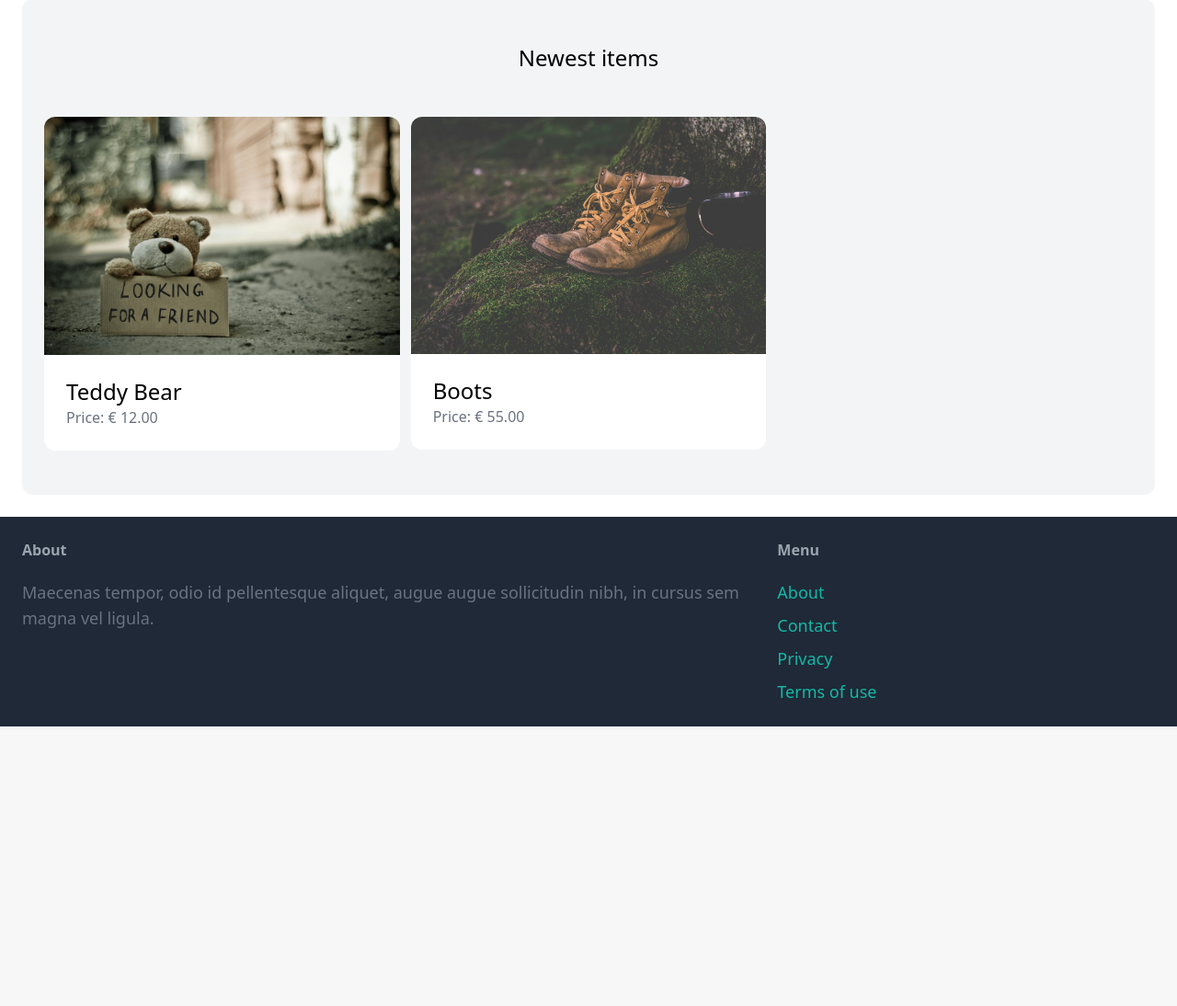
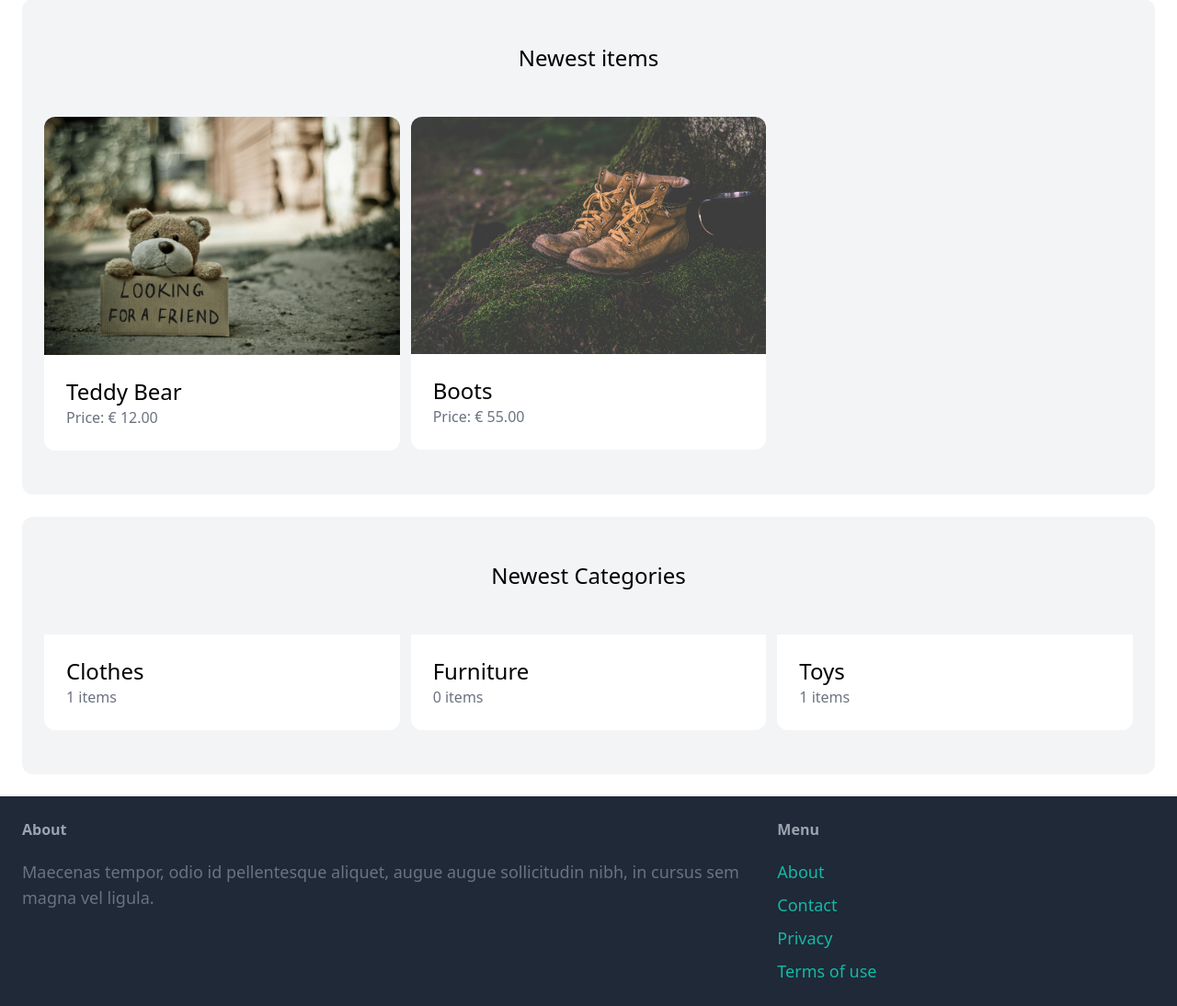
Before and after one commit to POLITJ/Django-Marketplace, a Django app: page / in a window 1280 px wide. Shown: the part 126-1220 px from the top of the page at 92% size. Before the commit the page ends 916 px from the top, so only its background shows below. Run offline with Django 5.2, Linux system fonts and the light colour scheme; data comes from the database, SQL or seed files in the repository; some libraries are stand-ins or nearby versions.

Commit message:
Add forloop in the homapage with categories in DB

```diff
--- a/core/templates/core/index.html
+++ b/core/templates/core/index.html
@@ -21,4 +21,20 @@
         {% endfor %}
     </div>
 </div>
+
+<div class="mt-6 px-6 py-12 bg-gray-100 rounded-xl">
+    <h2 class="mb-12 text-2xl text-center">Newest Categories</h2>
+    <div class="grid grid-cols-3 gap-3">
+        {% for category in categories %}
+            <div>
+                <a href="#">
+                    <div class="p-6 bg-white rounded-b-xl">
+                        <h2 class="text-2xl">{{category.name}}</h2>
+                        <p class="text-gray-500">{{category.items.count}} items</p>
+                    </div>
+                </a>
+            </div>
+        {% endfor %}
+    </div>
+</div>
 {% endblock %}
```
